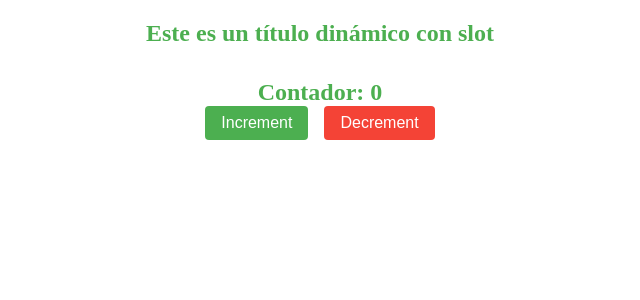
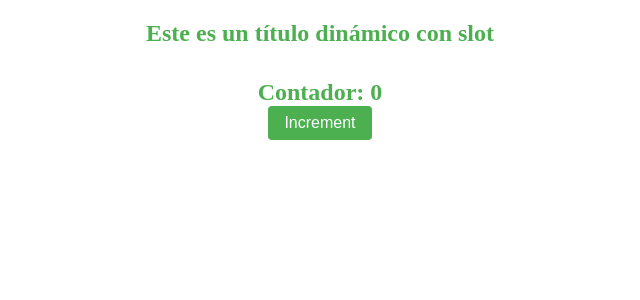
Before and after one commit to deividko/vue-exercises, a Vue app: page / in a window 1280 px wide. Shown: the top 300 px of the page, without its empty margins (320-960 px from the left). Built offline with nearby package versions, Linux system fonts and the light colour scheme; the HTML template or start-up script is replaced by a standard one.

Commit message:
Ejercicio 6 Vue, Directivas condicionales

```diff
--- a/src/components/TheCounter.vue
+++ b/src/components/TheCounter.vue
@@ -25,8 +25,8 @@ export default defineComponent({
       Contador: {{ counter }}
     </TheTitle>
     <div class="buttons">
-      <button @click="increment">Increment</button>
-      <button @click="decrement">Decrement</button>
+      <button v-if="counter < 10" @click="increment">Increment</button>
+      <button v-if="counter > 0" @click="decrement">Decrement</button>
     </div>
   </div>
 </template>
```
